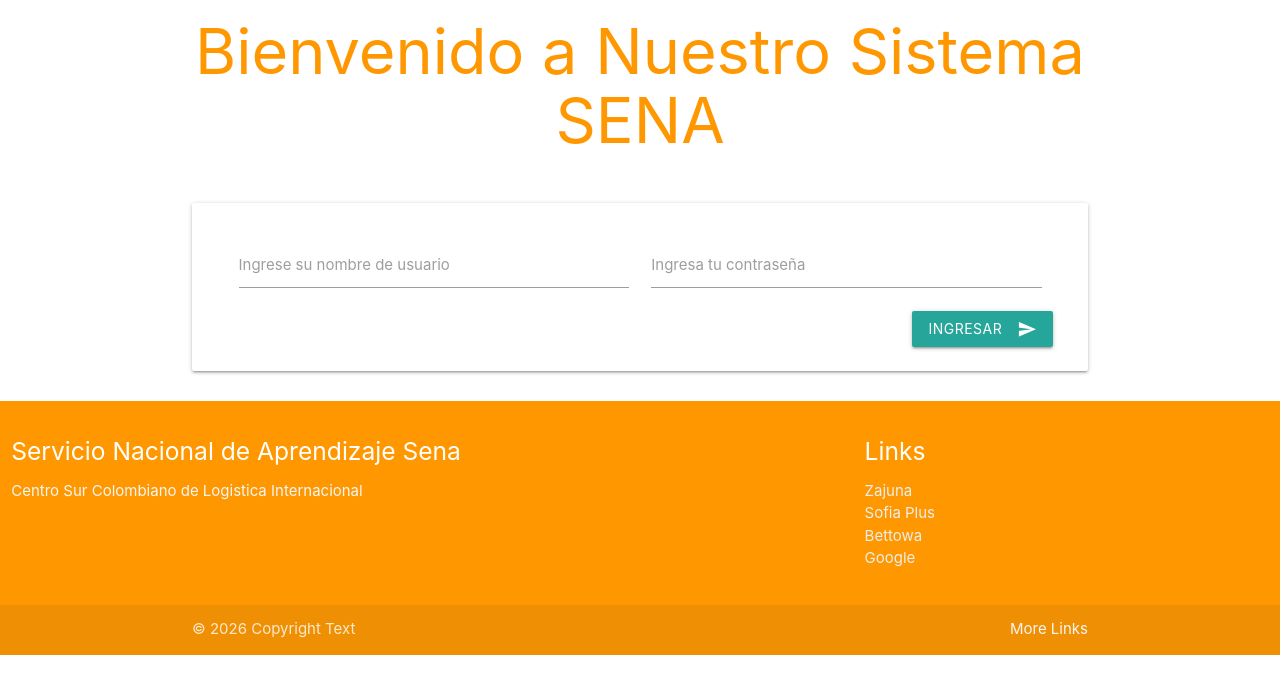
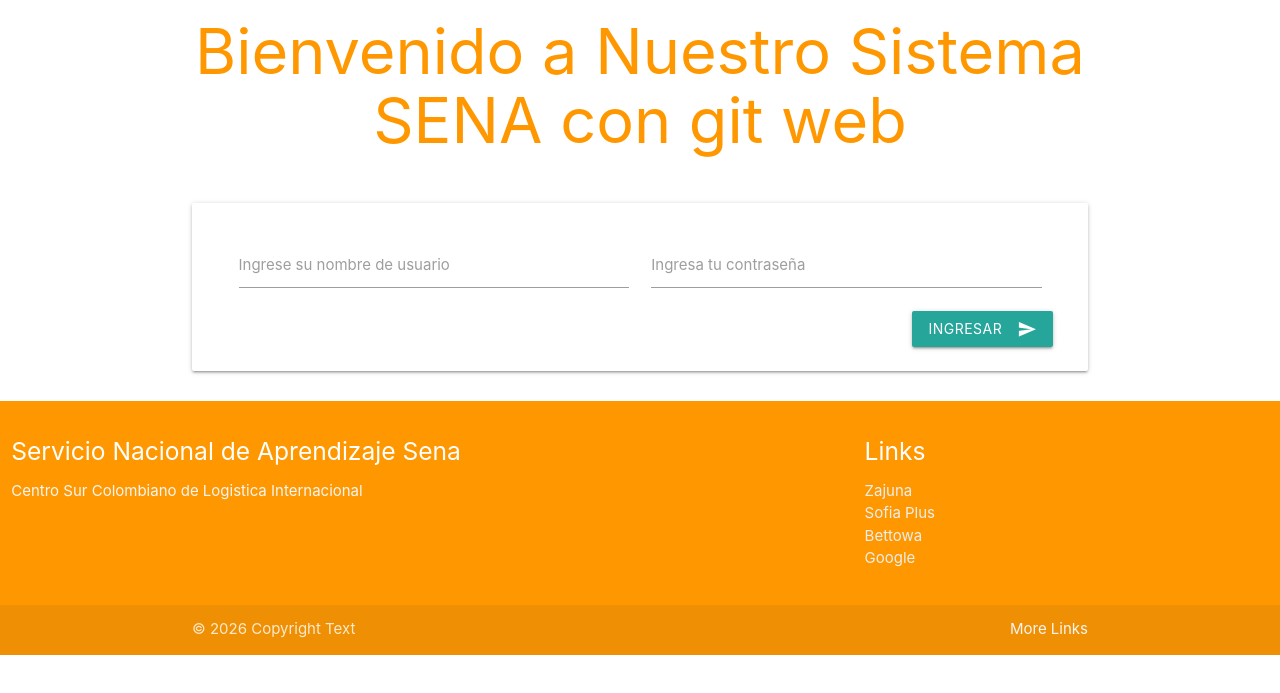
Before and after one commit to camiherrera54/Prueba-Correccion, a plain HTML site: page login.html in a window 1280 px wide. Shown: the part 89-782 px from the top of the page. Drawn offline with Linux system fonts and the light colour scheme.

Commit message:
Update welcome message in login.html

```diff
--- a/login.html
+++ b/login.html
@@ -30,7 +30,7 @@
 
     <div class="container">
             <h1 class="header center orange-text ">
-              Bienvenido a Nuestro Sistema SENA
+              Bienvenido a Nuestro Sistema SENA  con git web
             </h1>
     </div>
         <div class="container section">
```
